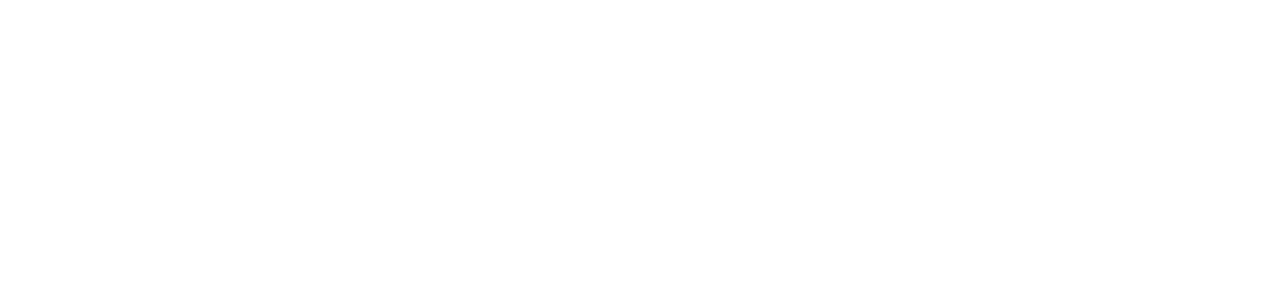
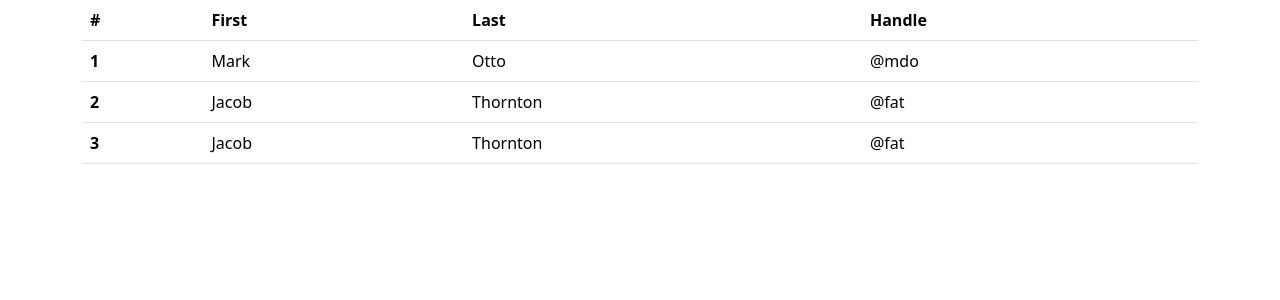
Before and after one commit to missaelcv/Angular-Component-Stores, an Angular app: page / in a window 1280 px wide. Shown: the top 300 px of the page. Built offline with nearby package versions, Linux system fonts and the light colour scheme.

Commit message:
uso de ampensar para los @
uso de ampensar para los @

```diff
--- a/src/app/app.component.html
+++ b/src/app/app.component.html
@@ -8,22 +8,24 @@
     </tr>
   </thead>
   <tbody>
+
     <tr>
       <th scope="row">1</th>
       <td>Mark</td>
       <td>Otto</td>
-      <td>@mdo</td>
+      <td>&#64;mdo</td>
     </tr>
     <tr>
       <th scope="row">2</th>
       <td>Jacob</td>
       <td>Thornton</td>
-      <td>@fat</td>
+      <td>&#64;fat</td>
     </tr>
     <tr>
       <th scope="row">3</th>
-      <td colspan="2">Larry the Bird</td>
-      <td>@twitter</td>
+      <td>Jacob</td>
+      <td>Thornton</td>
+      <td>&#64;fat</td>
     </tr>
   </tbody>
 </table>
```
